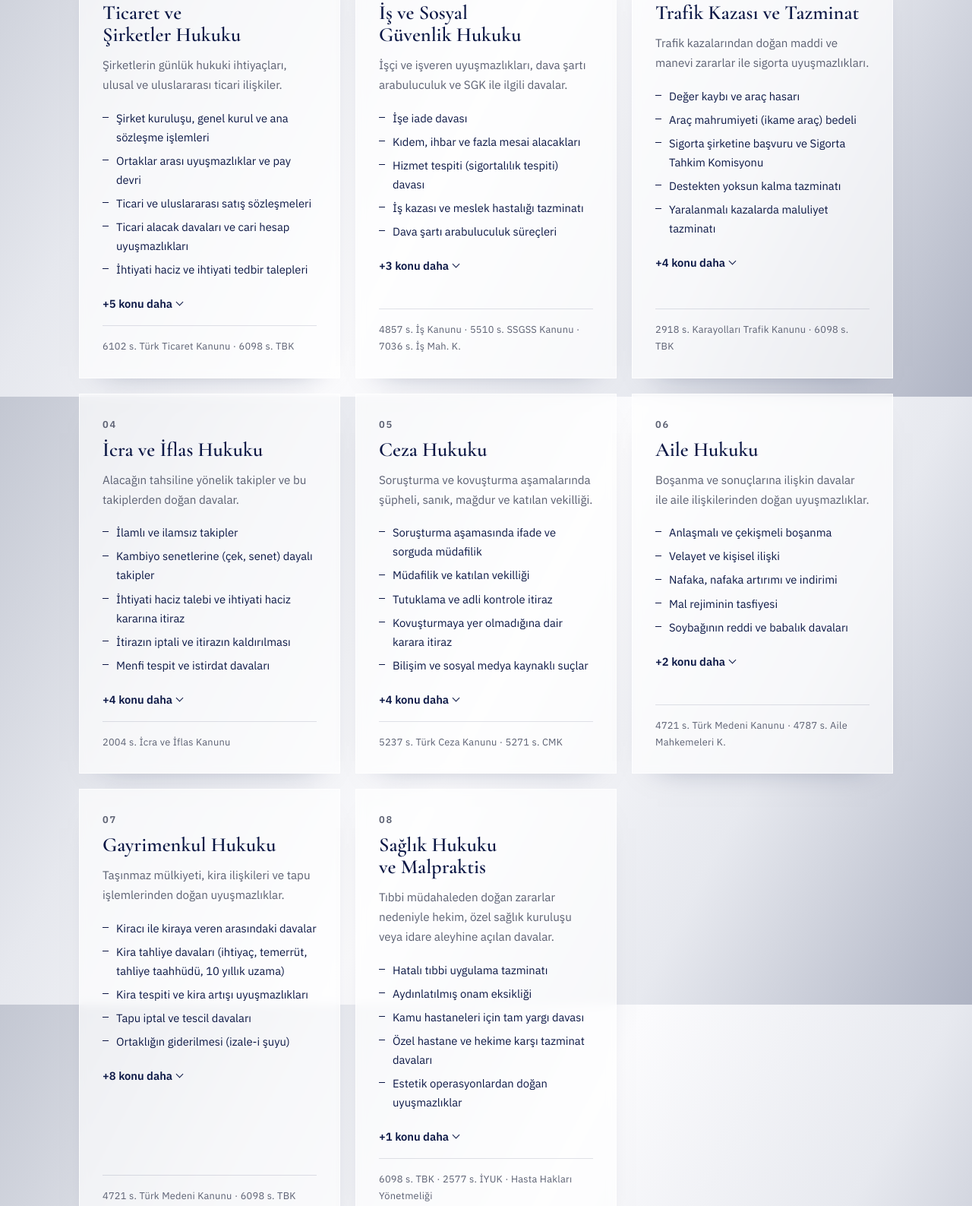
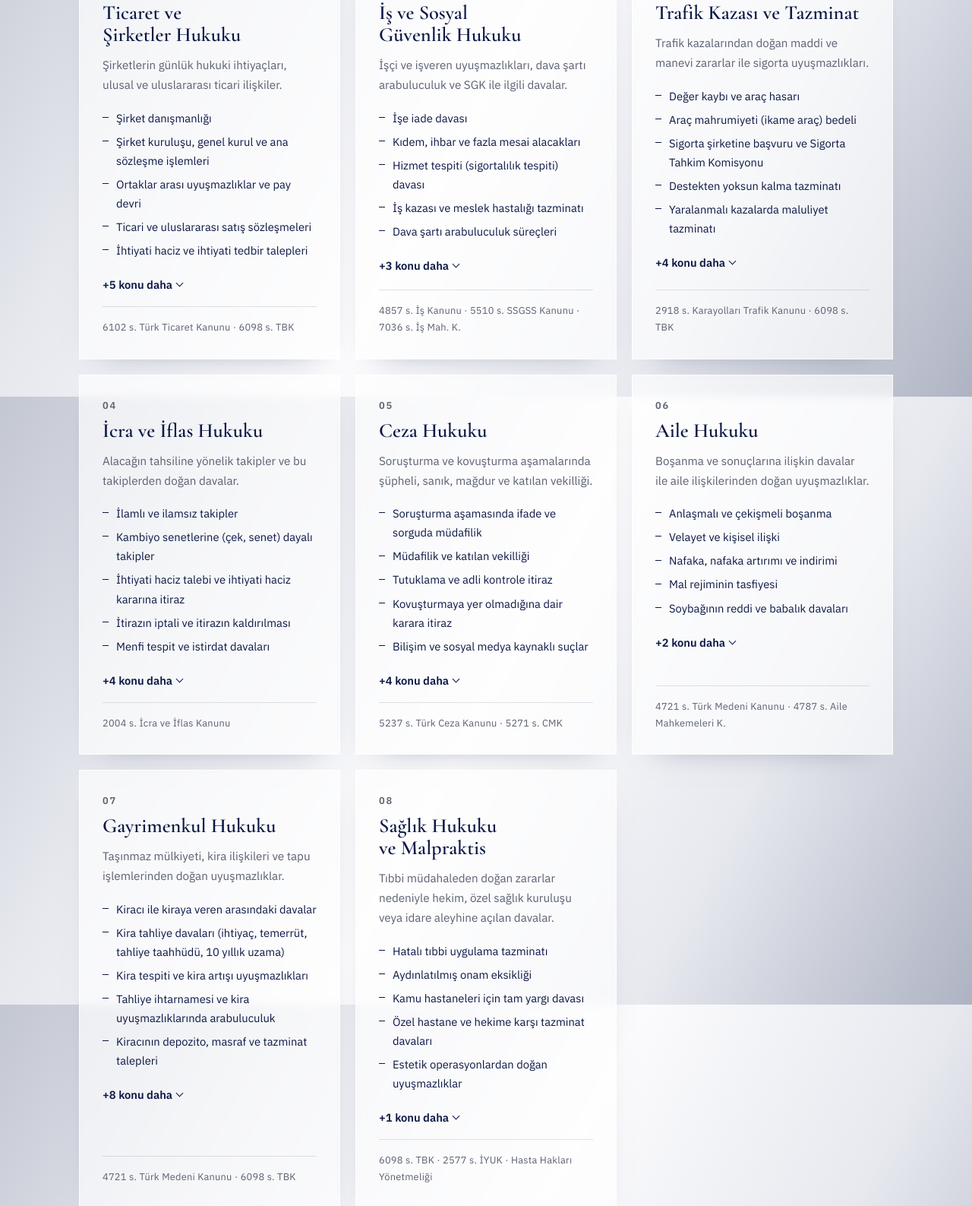
Before and after one commit to mugurklc27/avmugurkilic-site, a plain HTML site: page index.html in a window 1280 px wide. Shown: the part 2678-4265 px from the top of the page at 76% size. Drawn offline with Linux system fonts and the light colour scheme.

Commit message:
Çalışma alanları: şirket danışmanlığı ve kira konuları başa alındı
Co-Authored-By: Claude Opus 5.5 <noreply@anthropic.com>
Claude-Session: https://claude.ai/code/session_019eGtASkof3xGek9MVJwy7r

```diff
--- a/index.html
+++ b/index.html
@@ -494,8 +494,8 @@ if(!az){var dur=false,g=document.getElementById('guncel-ozet');['mouseenter','fo
         <div class="no">01</div>
         <h3>Ticaret ve Şirketler Hukuku</h3>
         <p>Şirketlerin günlük hukuki ihtiyaçları, ulusal ve uluslararası ticari ilişkiler.</p>
-        <ul><li>Şirket kuruluşu, genel kurul ve ana sözleşme işlemleri</li><li>Ortaklar arası uyuşmazlıklar ve pay devri</li><li>Ticari ve uluslararası satış sözleşmeleri</li><li>Ticari alacak davaları ve cari hesap uyuşmazlıkları</li><li>İhtiyati haciz ve ihtiyati tedbir talepleri</li></ul>
-        <details class="daha"><summary><span class="ac">+5 konu daha</span><span class="kapa">Daha az göster</span></summary><ul><li>Çek ve senet uyuşmazlıkları, kayıp çekin iptali</li><li>Karayolu taşımacılığı (CMR) ve taşıyıcı sorumluluğu</li><li>Konkordato ve iflasta alacaklı vekilliği</li><li>Haksız rekabet davaları</li><li>Şirket danışmanlığı</li></ul></details>
+        <ul><li>Şirket danışmanlığı</li><li>Şirket kuruluşu, genel kurul ve ana sözleşme işlemleri</li><li>Ortaklar arası uyuşmazlıklar ve pay devri</li><li>Ticari ve uluslararası satış sözleşmeleri</li><li>İhtiyati haciz ve ihtiyati tedbir talepleri</li></ul>
+        <details class="daha"><summary><span class="ac">+5 konu daha</span><span class="kapa">Daha az göster</span></summary><ul><li>Çek ve senet uyuşmazlıkları, kayıp çekin iptali</li><li>Karayolu taşımacılığı (CMR) ve taşıyıcı sorumluluğu</li><li>Konkordato ve iflasta alacaklı vekilliği</li><li>Haksız rekabet davaları</li><li>Ticari alacak davaları ve cari hesap uyuşmazlıkları</li></ul></details>
         <div class="law">6102 s. Türk Ticaret Kanunu · 6098 s. TBK</div>
       </article>
       <article class="area" id="alan-is">
@@ -542,8 +542,8 @@ if(!az){var dur=false,g=document.getElementById('guncel-ozet');['mouseenter','fo
         <div class="no">07</div>
         <h3>Gayrimenkul Hukuku</h3>
         <p>Taşınmaz mülkiyeti, kira ilişkileri ve tapu işlemlerinden doğan uyuşmazlıklar.</p>
-        <ul><li>Kiracı ile kiraya veren arasındaki davalar</li><li>Kira tahliye davaları (ihtiyaç, temerrüt, tahliye taahhüdü, 10 yıllık uzama)</li><li>Kira tespiti ve kira artışı uyuşmazlıkları</li><li>Tapu iptal ve tescil davaları</li><li>Ortaklığın giderilmesi (izale-i şuyu)</li></ul>
-        <details class="daha"><summary><span class="ac">+8 konu daha</span><span class="kapa">Daha az göster</span></summary><ul><li>Tahliye ihtarnamesi ve kira uyuşmazlıklarında arabuluculuk</li><li>Kiracının depozito, masraf ve tazminat talepleri</li><li>Önalım (şufa) davaları</li><li>Muris muvazaası davaları</li><li>Kadastro ve 22-a düzeltmelerine itiraz</li><li>Elatmanın önlenmesi, ecrimisil ve taşkın yapı</li><li>Kat mülkiyeti ve aidat uyuşmazlıkları</li><li>Mirasçılık belgesi ve tapuda kayıt düzeltme</li></ul></details>
+        <ul><li>Kiracı ile kiraya veren arasındaki davalar</li><li>Kira tahliye davaları (ihtiyaç, temerrüt, tahliye taahhüdü, 10 yıllık uzama)</li><li>Kira tespiti ve kira artışı uyuşmazlıkları</li><li>Tahliye ihtarnamesi ve kira uyuşmazlıklarında arabuluculuk</li><li>Kiracının depozito, masraf ve tazminat talepleri</li></ul>
+        <details class="daha"><summary><span class="ac">+8 konu daha</span><span class="kapa">Daha az göster</span></summary><ul><li>Tapu iptal ve tescil davaları</li><li>Ortaklığın giderilmesi (izale-i şuyu)</li><li>Önalım (şufa) davaları</li><li>Muris muvazaası davaları</li><li>Kadastro ve 22-a düzeltmelerine itiraz</li><li>Elatmanın önlenmesi, ecrimisil ve taşkın yapı</li><li>Kat mülkiyeti ve aidat uyuşmazlıkları</li><li>Mirasçılık belgesi ve tapuda kayıt düzeltme</li></ul></details>
         <div class="law">4721 s. Türk Medeni Kanunu · 6098 s. TBK</div>
       </article>
       <article class="area" id="alan-saglik">
```
